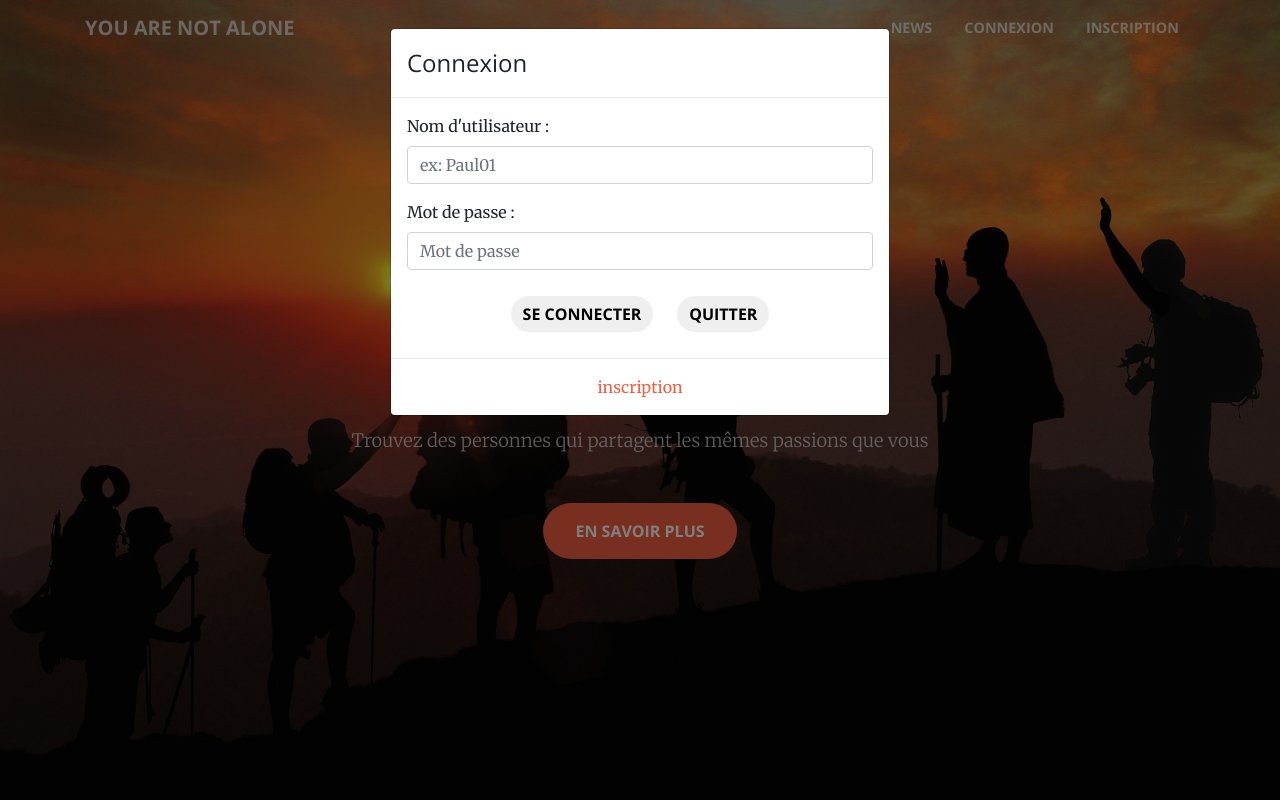
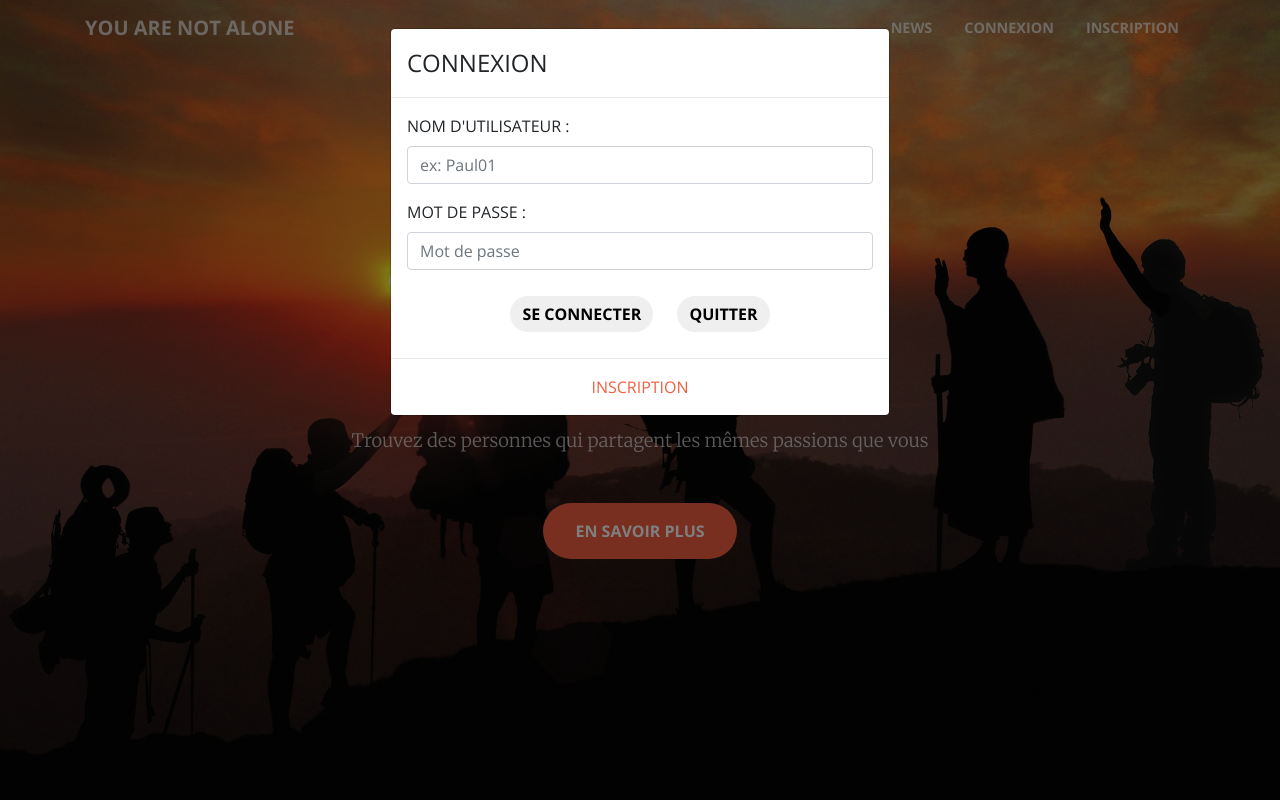
Before and after one commit to Oxyo78/youarenotalone, a Django app: page / in a window 1280 px wide, after a click on "CONNEXION". Run offline with Django 3.2, Linux system fonts and the light colour scheme; some libraries are stand-ins or nearby versions.

Commit message:
Template design

```diff
--- a/youarenotalone/website/static/website/css/base.css
+++ b/youarenotalone/website/static/website/css/base.css
@@ -21,6 +21,10 @@
 }
 
 /* Modal form */
+.modal {
+    font-family: 'Open Sans', 'Helvetica Neue', Arial, sans-serif;
+}
+
 .modalButton {
     margin: auto;
 }
--- a/youarenotalone/website/static/website/js/base.js
+++ b/youarenotalone/website/static/website/js/base.js
@@ -4,4 +4,6 @@ $(document).ready(function () {
        $('#loginModal').modal("hide");
     });
 
+    // Alert hide after 3s
+    setTimeout(function(){$(".alert").fadeOut('normal');}, 3000);
 });
--- a/youarenotalone/website/templates/base.html
+++ b/youarenotalone/website/templates/base.html
@@ -68,6 +68,8 @@
           </ul>
         </div>
       </div>
+
+      <!-- Alert message -->
       {% if error %}
       <div class="alert alert-warning fixed-top text-center">
           <a href="#" class="close" data-dismiss="alert" aria-label="close">&times;</a>
@@ -83,7 +85,7 @@
     </nav>
 
     <!-- Modal connexion -->
-    <div class="modal fade" id="loginModal" role="dialog">
+    <div class="modal fade text-uppercase" id="loginModal" role="dialog">
       <div class="modal-dialog">
         <div class="modal-content">
           <div class="modal-header">
@@ -109,7 +111,7 @@
     </div>
 
     <!-- Modal subscribe -->
-    <div class="modal fade" id="subscribeModal" role="dialog">
+    <div class="modal fade text-uppercase" id="subscribeModal" role="dialog">
       <div class="modal-dialog">
         <div class="modal-content">
           <div class="modal-header">
```
Also changed, not shown: youarenotalone/db.sqlite3.
